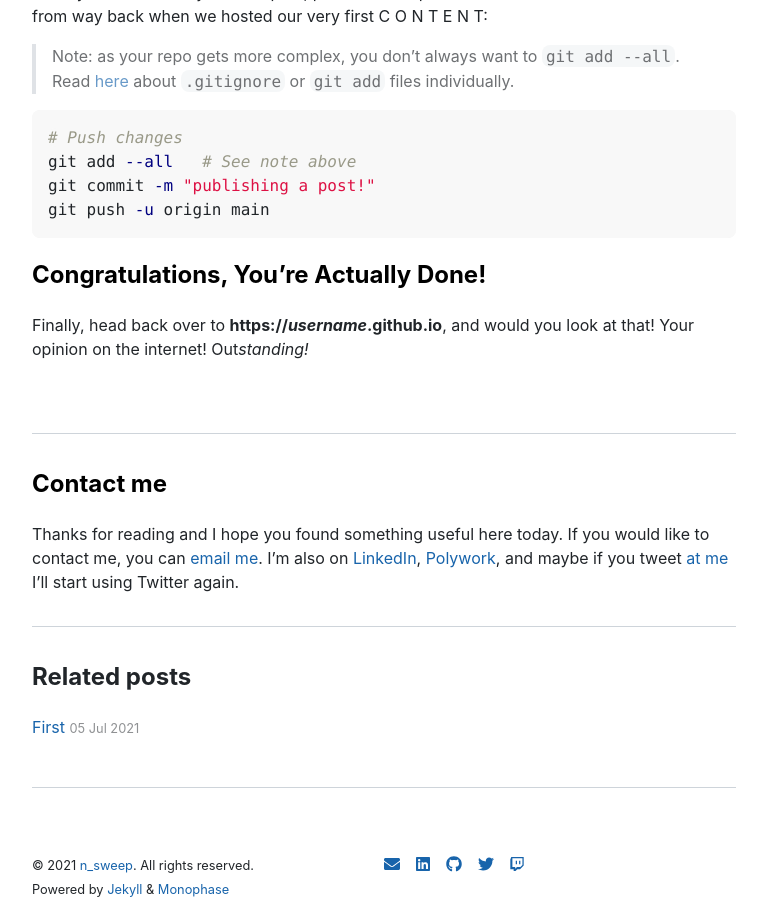
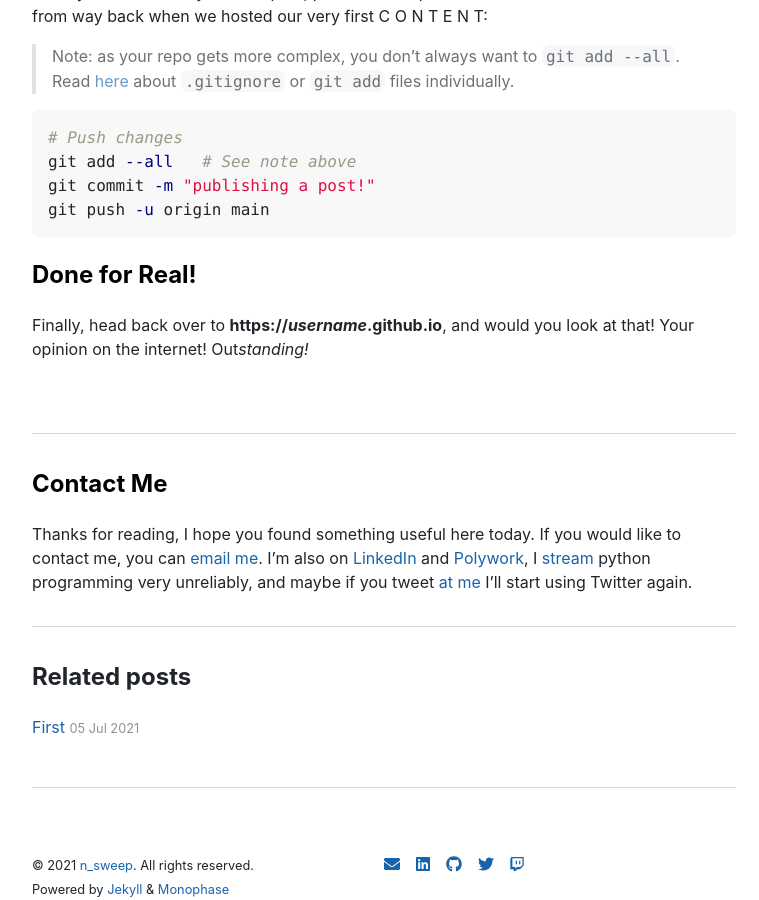
Before and after one commit to n-sweep/nsweep.github.io, a Jekyll site: the page built from _posts/2021-07-05-how-i-made-this-blog.md, in a window 1280 px wide and 900 px high, scrolled down 6931 px. Shown: the whole window, without its empty margins (256-1015 px from the left). Built offline with Jekyll 4.4.1, drawn with Linux system fonts in a browser that asks for light colours; nearby versions of some CDN libraries.

Commit message:
small edits

````diff
--- a/_posts/2021-07-05-how-i-made-this-blog.md
+++ b/_posts/2021-07-05-how-i-made-this-blog.md
@@ -184,14 +184,14 @@ git commit -m "publishing a post!"
 git push -u origin main
 ```
 
-## Congratulations, You're Actually Done!
+## Done for Real!
 
-Finally, head back over to **https://_username_.github.io**, and[ ](https://n-sweep.github.io/alts/how-i-made-this-blog/#make-a-post)would you look at that! Your opinion on the internet! Out*standing!*
+Finally, head back over to **https://_username_.github.io**, and[ ](https://n-sweep.github.io/alts/how-i-made-this-blog/#done-for-real)would you look at that! Your opinion on the internet! Out*standing!*
 
 <br />
 
 ---
 
-## Contact me
+## Contact Me
 
-Thanks for reading and I hope you found something useful here today. If you would like to contact me, you can [email me](mailto:n@sweep.sh). I'm also on [LinkedIn](https://linkedin.com/in/noah-shreve), [Polywork](https://www.polywork.com/n-sweep), and maybe if you tweet [at me]() I'll start using Twitter again.
+Thanks for reading, I hope you found something useful here today. If you would like to contact me, you can [email me](mailto:n@sweep.sh). I'm also on [LinkedIn](https://linkedin.com/in/noah-shreve) and [Polywork](https://www.polywork.com/n-sweep), I [stream](https://twitch.tv/n_sweep) python programming very unreliably, and maybe if you tweet [at me](https://twitter.com/at_n_sweep) I'll start using Twitter again.
````
